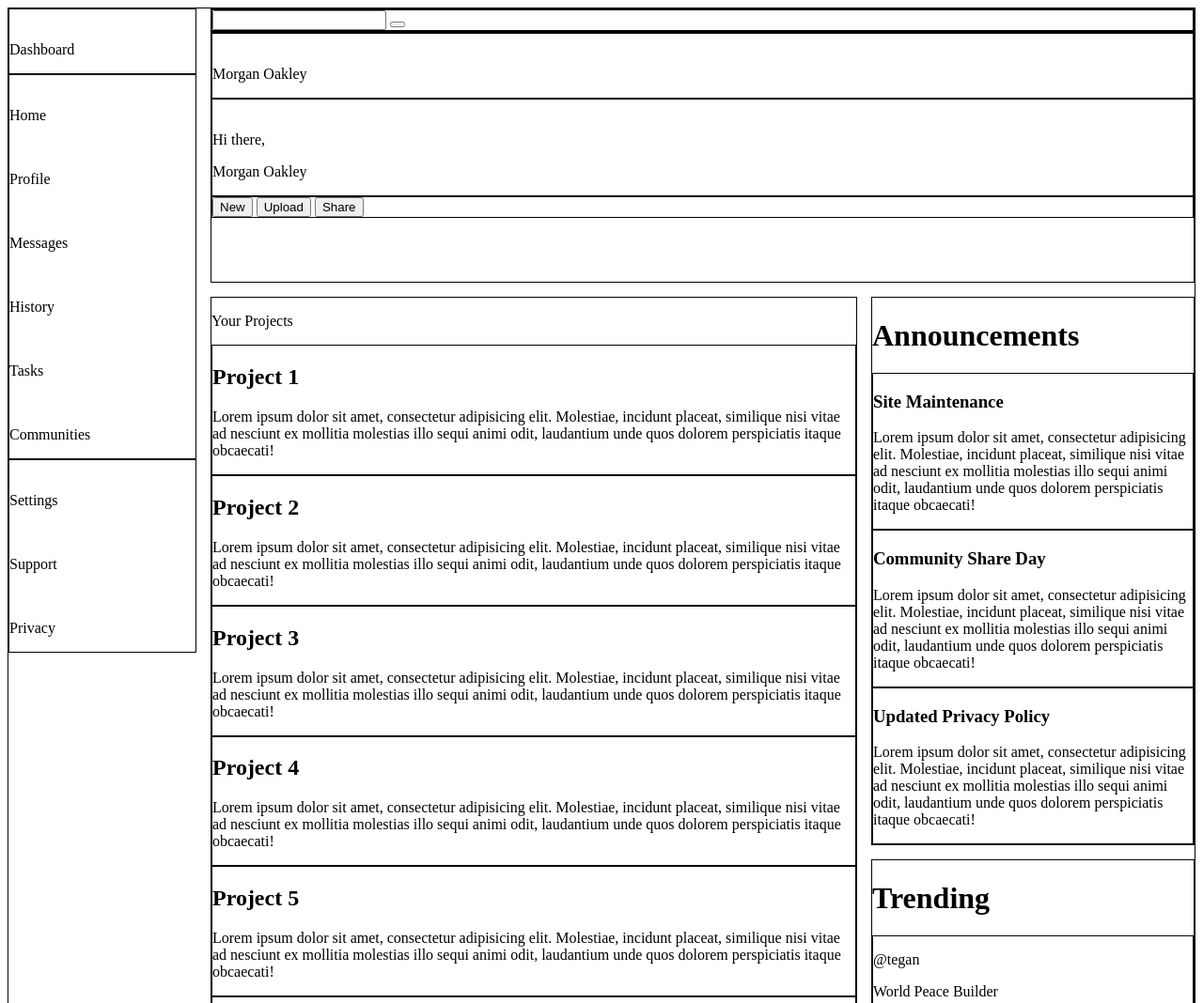
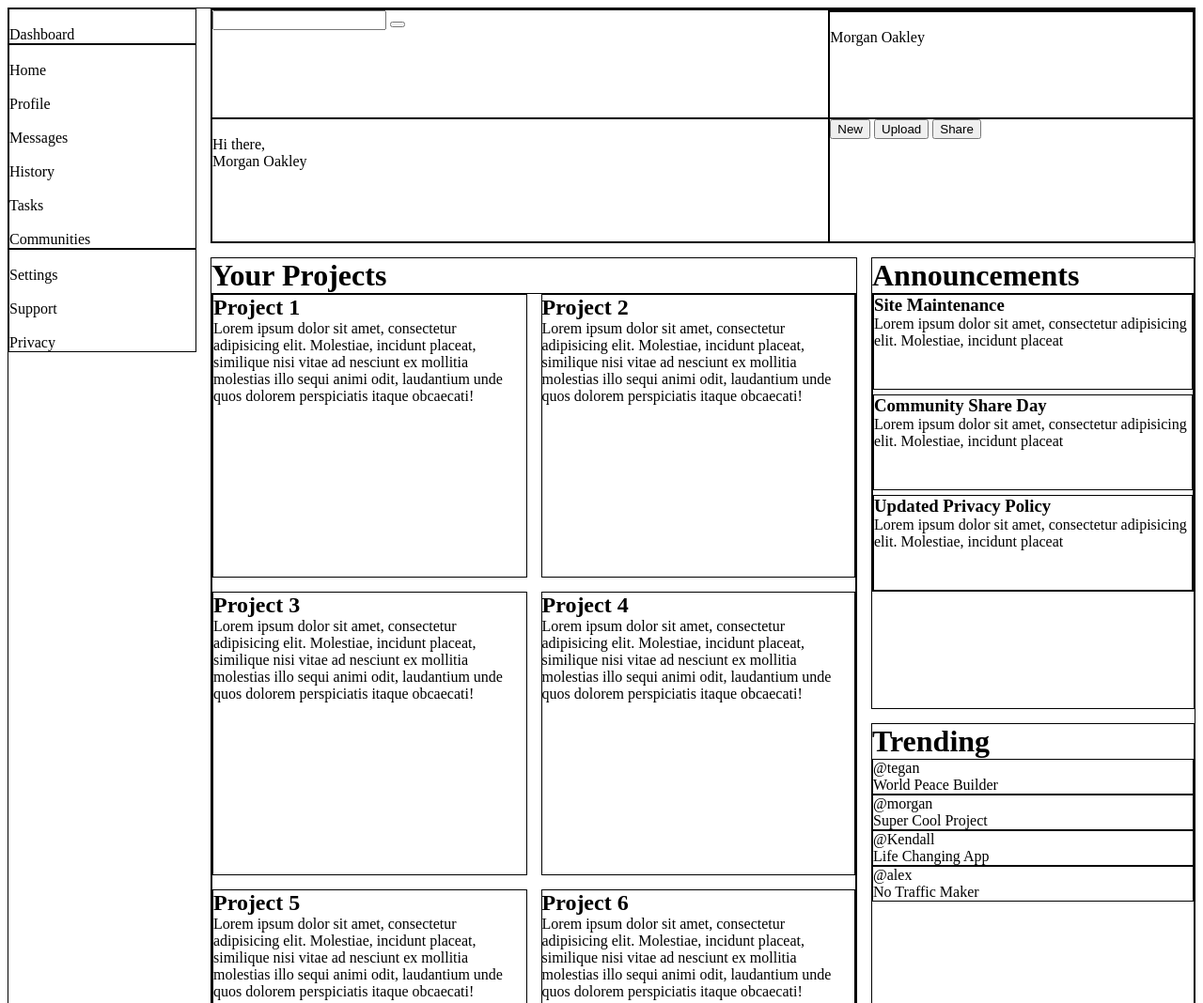
Before and after one commit to Usamaelqastaui/admin-dashboard-odin, a plain HTML site: page index.html in a window 1280 px wide. Shown: the top 1068 px of the page at 94% size. Drawn offline with Linux system fonts and the light colour scheme.

Commit message:
10% layout

```diff
--- a/index.html
+++ b/index.html
@@ -60,8 +60,9 @@
                 <p>Privacy</p>
             </div>
         </nav>
+        <div id="article">
+            <h1>Your Projects</h1>
             <div id="main">
-            <p>Your Projects</p>
                 <div class="card">
                     <h2>Project 1</h2>
                     <p>
@@ -129,21 +130,26 @@
                     </footer>
                 </div>
             </div>
+
+        </div>
+        <div id="sidebar">
+            <h1>Announcements</h1>
             <div id="announcements">
-            <h1>Announcements</h1>
                 <div class="slide">
                     <h3>Site Maintenance</h3>
-                <p>Lorem ipsum dolor sit amet, consectetur adipisicing elit. Molestiae, incidunt placeat, similique nisi vitae ad nesciunt ex mollitia molestias illo sequi animi odit, laudantium unde quos dolorem perspiciatis itaque obcaecati!</p>
+                    <p>Lorem ipsum dolor sit amet, consectetur adipisicing elit. Molestiae, incidunt placeat</p>
                 </div>
                 <div class="slide">
                     <h3>Community Share Day</h3>
-                <p>Lorem ipsum dolor sit amet, consectetur adipisicing elit. Molestiae, incidunt placeat, similique nisi vitae ad nesciunt ex mollitia molestias illo sequi animi odit, laudantium unde quos dolorem perspiciatis itaque obcaecati!</p>
+                    <p>Lorem ipsum dolor sit amet, consectetur adipisicing elit. Molestiae, incidunt placeat</p>
                 </div>
                 <div class="slide">
                     <h3>Updated Privacy Policy</h3>
-                <p>Lorem ipsum dolor sit amet, consectetur adipisicing elit. Molestiae, incidunt placeat, similique nisi vitae ad nesciunt ex mollitia molestias illo sequi animi odit, laudantium unde quos dolorem perspiciatis itaque obcaecati!</p>
+                    <p>Lorem ipsum dolor sit amet, consectetur adipisicing elit. Molestiae, incidunt placeat</p>
                 </div>
             </div>
+            </div>
+
         <div id="trending">
             <h1>Trending</h1>
             <div class="trend">
--- a/style.css
+++ b/style.css
@@ -1,25 +1,60 @@
 div {
     border: 1px solid black;
 }
-
+h1,h2,h3,p{
+    margin: 0;
+    padding: 0;
+}
 .container{
     display: grid;
     grid-gap: 15px;
     grid-template-columns: 200px 2fr 1fr;
-    grid-template-rows: 1fr 2fr 2fr;
+    grid-template-rows: 250px 1fr 1fr;
 }
 
 .header{
     grid-column: 2/4;
+    display: grid;
+    grid-template-areas: "search search notifications"
+                         "username username buttons";
 }
 
+.header .search{
+    grid-area: search;
+}
+
+.header .notifications{
+    grid-area: notifications;
+}
+
+.header > .username {
+    grid-area: username;
+}
+
+.header > .buttons{
+    grid-area: buttons;
+}
 nav{
     grid-row: 1/4;
 }
-
-#main {
+#article{
     grid-row:2/4;
 }
+#main {
+    display: grid;
+    grid-template-columns: repeat(auto-fit, minmax(250px, 1fr));
+    grid-template-rows: repeat(2, 1fr);
+    gap: 15px;
+}
+.card{
+    height: 300px;
+}
+#announcements{
+    display: grid;
+    grid-template-rows: repeat(auto-fit, minmax(100px,1fr));
+    gap: 5px;
+}
 
-#announcements{
+.slide{
+    height: 100px;
 }
```
Lines whose indentation alone changed are shown as unchanged.
